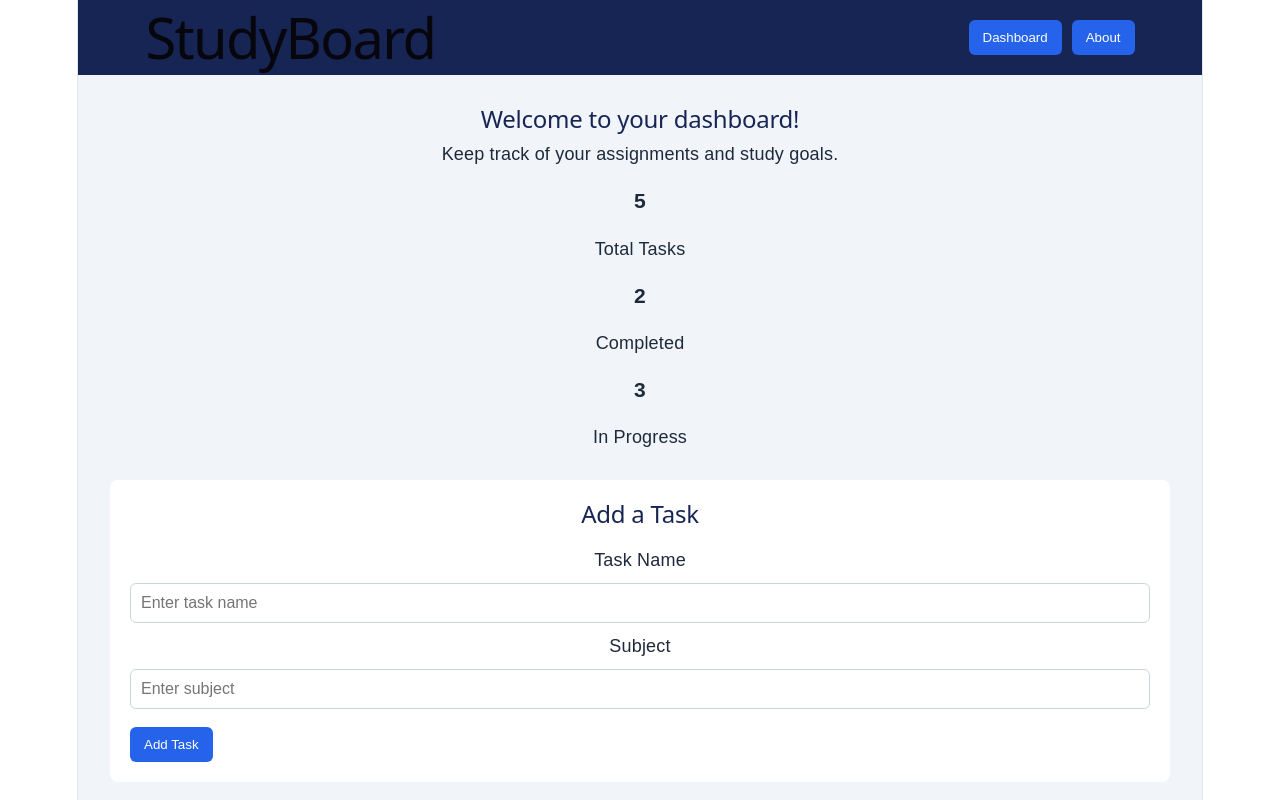
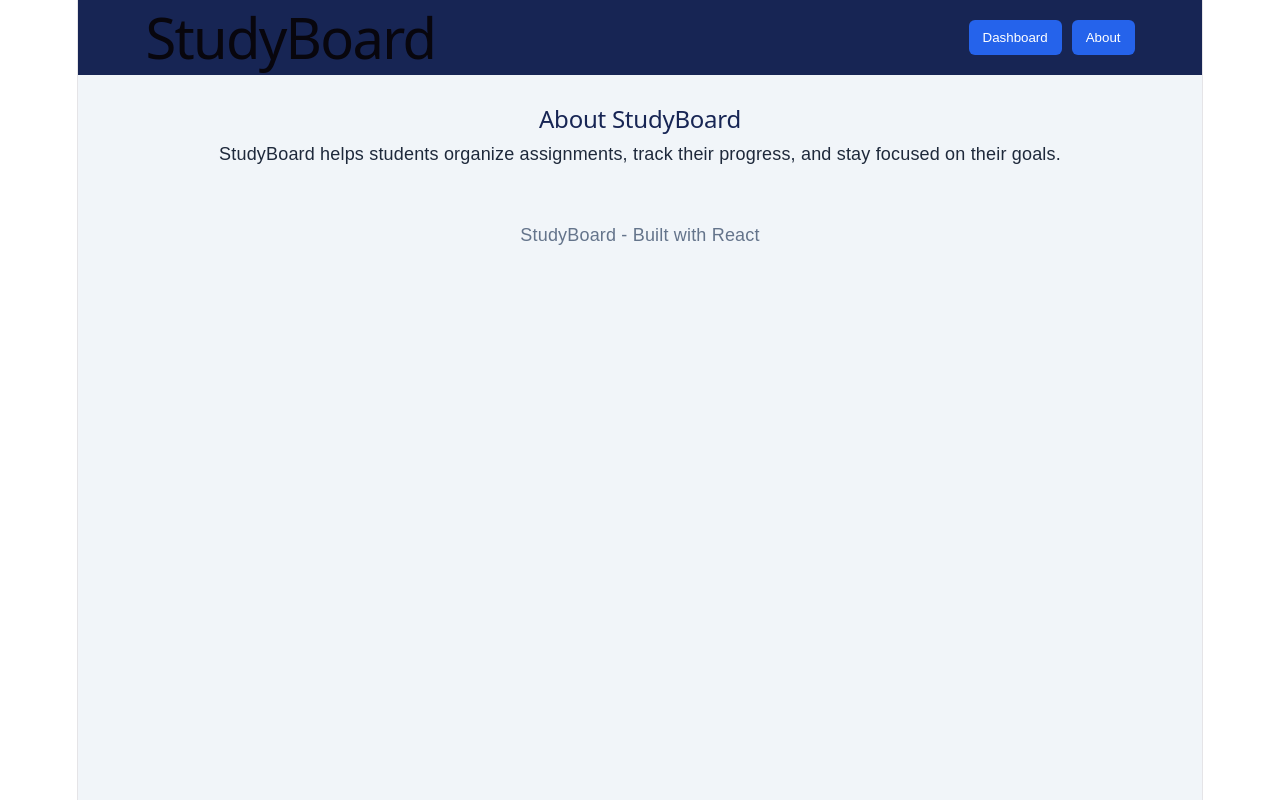
Before and after one commit to nchaudary81/studyboard, a React (Vite) app: page / in a window 1280 px wide. Both pictures are taken after a click on the button "About". Shown: the top 800 px of the page. Built offline with nearby package versions, Linux system fonts and the light colour scheme.

Commit message:
Add dashboard and about views

```diff
--- a/src/App.jsx
+++ b/src/App.jsx
@@ -1,20 +1,31 @@
-
+import { useState } from 'react'
 import './App.css'
 import Header from './components/Header'
 import Stats from './components/Stats'
 import TaskList from './components/TaskList'
+import About from './components/About'
 
 function App() {
+  const [currentView, setCurrentView] = useState('dashboard')
+
   return (
     <div className="app">
-      <Header />
+      <Header
+        onDashboardClick={() => setCurrentView('dashboard')}
+        onAboutClick={() => setCurrentView('about')}
+      />
 
       <main>
-        <h2>Welcome to your dashboard!</h2>
-        <p>Keep track of your assignments and study goals.</p>
-
-        <Stats />
-        <TaskList />
+        {currentView === 'dashboard' ? (
+          <>
+            <h2>Welcome to your dashboard!</h2>
+            <p>Keep track of your assignments and study goals.</p>
+            <Stats />
+            <TaskList />
+          </>
+        ) : (
+          <About />
+        )}
       </main>
 
       <footer>
--- /dev/null
+++ b/src/components/About.jsx
@@ -0,0 +1,13 @@
+function About() {
+  return (
+    <section className="about">
+      <h2>About StudyBoard</h2>
+      <p>
+        StudyBoard helps students organize assignments,
+        track their progress, and stay focused on their goals.
+      </p>
+    </section>
+  )
+}
+
+export default About
--- a/src/components/Header.jsx
+++ b/src/components/Header.jsx
@@ -1,11 +1,11 @@
-
-function Header() {
+function Header({ onDashboardClick, onAboutClick }) {
   return (
     <header>
       <h1>StudyBoard</h1>
+
       <nav>
-        <button>Dashboard</button>
-        <button>About</button>
+        <button onClick={onDashboardClick}>Dashboard</button>
+        <button onClick={onAboutClick}>About</button>
       </nav>
     </header>
   )
```
